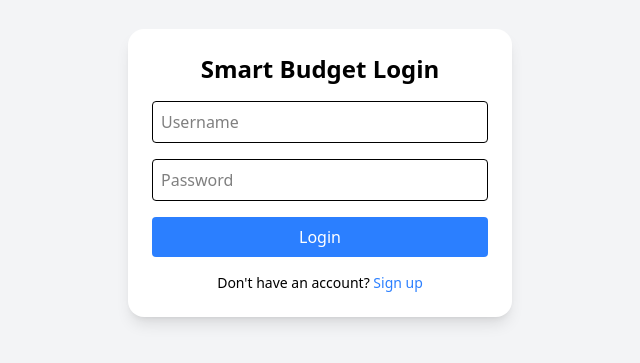
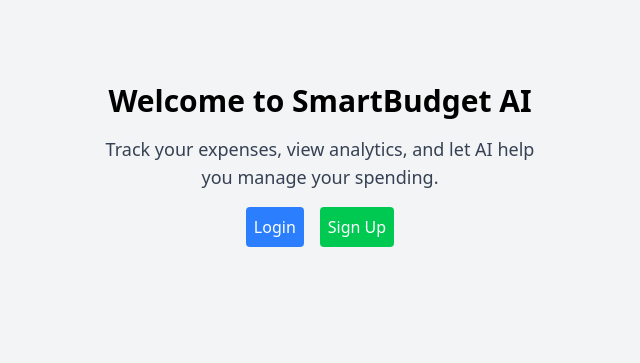
Before and after one commit to Artenida/Smart_Budget_AI, a React app in the folder frontend/: page / in a window 1280 px wide. Shown: the part 227-590 px from the top of the page, without its empty margins (320-960 px from the left). Built offline with nearby package versions, Linux system fonts and the light colour scheme; the HTML template or start-up script is replaced by a standard one.

Commit message:
Creating a public Home Page

```diff
--- a/frontend/src/App.tsx
+++ b/frontend/src/App.tsx
@@ -4,6 +4,7 @@ import SignupPage from "./pages/SignupPage";
 import HomePage from "./pages/HomePage";
 import PublicRoute from "./components/PublicRoute";
 import PrivateRoute from "./components/PrivateRoute";
+import Expenses from "./pages/Expenses";
 
 export default function App() {
   return (
@@ -11,6 +12,14 @@ export default function App() {
       <Routes>
         <Route
           path="/"
+          element={
+            <PublicRoute>
+              <HomePage />
+            </PublicRoute>
+          }
+        />
+        <Route
+          path="/login"
           element={
             <PublicRoute>
               <LoginPage />
@@ -26,10 +35,10 @@ export default function App() {
           }
         />
         <Route
-          path="/home"
+          path="/expenses"
           element={
             <PrivateRoute>
-              <HomePage />
+              <Expenses />
             </PrivateRoute>
           }
         />
--- a/frontend/src/components/PublicRoute.tsx
+++ b/frontend/src/components/PublicRoute.tsx
@@ -8,7 +8,7 @@ interface PublicRouteProps {
 
 export default function PublicRoute({ children }: PublicRouteProps) {
   if (isLoggedIn()) {
-    return <Navigate to="/home" replace />;
+    return <Navigate to="/expenses" replace />;
   }
 
   return children;
--- /dev/null
+++ b/frontend/src/pages/Expenses.tsx
@@ -0,0 +1,5 @@
+export default function Expenses() {
+    return (
+        <h1>Expenses page</h1>
+    )
+}
--- a/frontend/src/pages/HomePage.tsx
+++ b/frontend/src/pages/HomePage.tsx
@@ -1,3 +1,5 @@
+import { Link } from "react-router-dom";
+
 export default function HomePage() {
   return (
     <div className="min-h-screen flex flex-col items-center justify-center bg-gray-100 p-6">
@@ -6,6 +8,10 @@ export default function HomePage() {
         Track your expenses, view analytics, and let AI help you manage your
         spending.
       </p>
+      <div className="flex items-center justify-center p-4 gap-4">
+        <Link to="/login" className="bg-blue-500 text-white p-2 rounded hover:bg-blue-600">Login</Link>
+        <Link to="/signup" className="bg-green-500 text-white p-2 rounded hover:bg-green-600">Sign Up</Link>
+      </div>
     </div>
   );
 }
--- a/frontend/src/pages/LoginPage.tsx
+++ b/frontend/src/pages/LoginPage.tsx
@@ -14,7 +14,7 @@ export default function LoginPage() {
     try {
       const access_token = await login(username, password);
       localStorage.setItem("access_token", access_token);
-      navigate("/home");
+      navigate("/expenses");
     } catch {
       setError("Invalid Credentials");
     }
--- a/frontend/src/pages/SignupPage.tsx
+++ b/frontend/src/pages/SignupPage.tsx
@@ -13,11 +13,12 @@ export default function SignupPage() {
     setError("");
     try {
       await signup(username, password)
-      navigate('/')
+      navigate('/login')
     } catch {
       setError("Signup failed!")
     }
   }
+
   return (
     <div className="min-h-screen flex items-center justify-center bg-gray-100 p-4">
       <div className="bg-white p-6 rounded-2xl shadow-lg w-full max-w-sm">
@@ -44,7 +45,7 @@ export default function SignupPage() {
         </form>
         <p className="text-sm mt-4 text-center">
           Already have an account?{" "}
-          <Link className="text-blue-500" to="/">
+          <Link className="text-blue-500" to="/login">
             Login
           </Link>
         </p>
```
